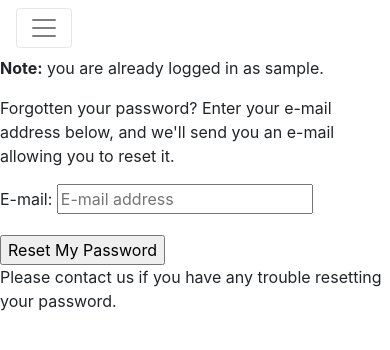
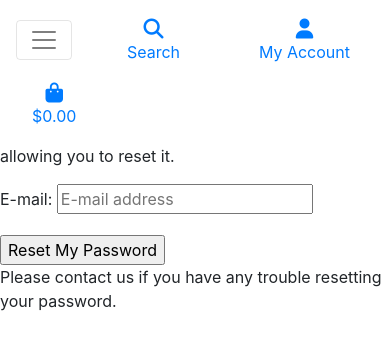
Before and after one commit to Vaidots/Project-5, a Django app: page /accounts/password/reset/ in a window 390 px wide. Shown: the top 350 px of the page. Run offline with Django 3.2, Linux system fonts and the light colour scheme; the visitor is signed in with stand-in values (Sample User, id 1); some libraries are stand-ins or nearby versions.

Commit message:
Add mobile header

```diff
--- a/templates/base.html
+++ b/templates/base.html
@@ -39,14 +39,73 @@
   </head>
   <body>
     <header class="container-fluid fixed-top">
+        <div id="topnav" class="row bg-white pt-lg-2 d-none d-lg-flex">
+            <div class="col-12 col-lg-4 my-auto py-1 py-lg-0 text-center text-lg-left">
+                <a href="{% url 'home' %}" class="nav-link main-logo-link">
+                    <h2 class="logo-font text-black my-0"><strong>V. jewelry G.</strong></h2>
+                </a>
+            </div>
+            <div class="col-12 col-lg-4 my-auto py-1 py-lg-0">
+                <form method="GET" action="">
+                    <div class="input-group w-100">
+                        <input class="form-control border border-black rounded-0" type="text" name="q" placeholder="Search our site">
+                        <div class="input-group-append">
+                            <button class="form-control btn btn-black border border-black rounded-0" type="submit">
+                                <span class="icon">
+                                    <i class="fas fa-search"></i>
+                                </span>
+                            </button>
+                        </div>
+                    </div>
+                </form>
+            </div>
+            <div class="col-12 col-lg-4 my-auto py-1 py-lg-0">
+                <ul class="list-inline list-unstyled text-center text-lg-right my-0">
+                    <li class="list-inline-item dropdown">
+                        <a class="text-black nav-link" href="#" id="user-options" data-toggle="dropdown" aria-haspopup="true" aria-expanded="false">
+                            <div class="text-center">
+                                <div><i class="fas fa-user fa-lg"></i></div>
+                                <p class="my-0">My Account</p>
+                            </div>
+                        </a>
+                        <div class="dropdown-menu border-0" aria-labelledby="user-options">
+                            {% if request.user.is_authenticated %}
+                                {% if request.user.is_superuser %}
+                                    <a href="" class="dropdown-item">Product Management</a>
+                                {% endif %}
+                                <a href="" class="dropdown-item">My Profile</a>
+                                <a href="{% url 'account_logout' %}" class="dropdown-item">Logout</a>
+                            {% else %}
+                                <a href="{% url 'account_signup' %}" class="dropdown-item">Register</a>
+                                <a href="{% url 'account_login' %}" class="dropdown-item">Login</a>
+                            {% endif %}
+                        </div>
+                    </li>
+                    <li class="list-inline-item">
+                        <a class="{% if grand_total %}text-info font-weight-bold{% else %}text-black{% endif %} nav-link" href="">
+                            <div class="text-center">
+                                <div><i class="fas fa-shopping-bag fa-lg"></i></div>
+                                <p class="my-0">
+                                    {% if grand_total %}
+                                        ${{ grand_total|floatformat:2 }}
+                                    {% else %}
+                                        $0.00
+                                    {% endif %}
+                                </p>
+                            </div>
+                        </a>
+                    </li>
+                </ul>
+            </div>
+        </div>
         <div class="row bg-white">
             <nav class="navbar navbar-expand-lg navbar-light w-100">
                 <button class="navbar-toggler" type="button" data-toggle="collapse" data-target="#main-nav" aria-controls="main-nav" aria-expanded="false" aria-label="Toggle navigation">
                     <span class="navbar-toggler-icon"></span>
                 </button>
+                {% include 'includes/mobile-top-header.html' %}
                 {% include 'includes/main-nav.html' %}
             </nav>
-        </div>
     </header>
     {% if messages %}
         <div class="message-container"></div>
--- /dev/null
+++ b/templates/includes/mobile-top-header.html
@@ -0,0 +1,56 @@
+<li class="list-inline-item">
+    <a class="text-black nav-link d-block d-lg-none" href="#" id="mobile-search" data-toggle="dropdown" aria-haspopup="true" aria-expanded="false">
+        <div class="text-center">
+            <div><i class="fas fa-search fa-lg"></i></div>
+            <p class="my-0">Search</p>
+        </div>
+    </a>
+    <div class="dropdown-menu border-0 w-100 p-3 rounded-0 my-0" aria-labelledby="mobile-search">
+        <form class="form" method="GET" action="">
+            <div class="input-group w-100">
+                <input class="form-control border border-black rounded-0" type="text" name="q" placeholder="Search our site">
+                <div class="input-group-append">
+                    <button class="form-control form-control btn btn-black border border-black rounded-0" type="submit">
+                        <span class="icon">
+                            <i class="fas fa-search"></i>
+                        </span>
+                    </button>
+                </div>
+            </div>
+        </form>
+    </div>
+</li>
+<li class="list-inline-item dropdown">
+    <a class="text-black nav-link d-block d-lg-none" href="#" id="user-options" data-toggle="dropdown" aria-haspopup="true" aria-expanded="false">
+        <div class="text-center">
+            <div><i class="fas fa-user fa-lg"></i></div>
+            <p class="my-0">My Account</p>
+        </div>
+    </a>
+    <div class="dropdown-menu border-0" aria-labelledby="user-options">
+        {% if request.user.is_authenticated %}
+            {% if request.user.is_superuser %}
+                <a href="{% url 'account_logout' %}" class="dropdown-item">Product Management</a>
+            {% endif %}
+            <a href="{% url 'profile' %}" class="dropdown-item">My Profile</a>
+            <a href="{% url 'account_logout' %}" class="dropdown-item">Logout</a>
+        {% else %}
+            <a href="{% url 'account_signup' %}" class="dropdown-item">Register</a>
+            <a href="{% url 'account_login' %}" class="dropdown-item">Login</a>
+        {% endif %}
+    </div>
+</li>
+<li class="list-inline-item">
+    <a class="{% if grand_total %}text-primary font-weight-bold{% else %}text-black{% endif %} nav-link d-block d-lg-none" href="">
+        <div class="text-center">
+            <div><i class="fas fa-shopping-bag fa-lg"></i></div>
+            <p class="my-0">
+                {% if grand_total %}
+                    ${{ grand_total|floatformat:2 }}
+                {% else %}
+                    $0.00
+                {% endif %}
+            </p>
+        </div>
+    </a>
+</li>
```
